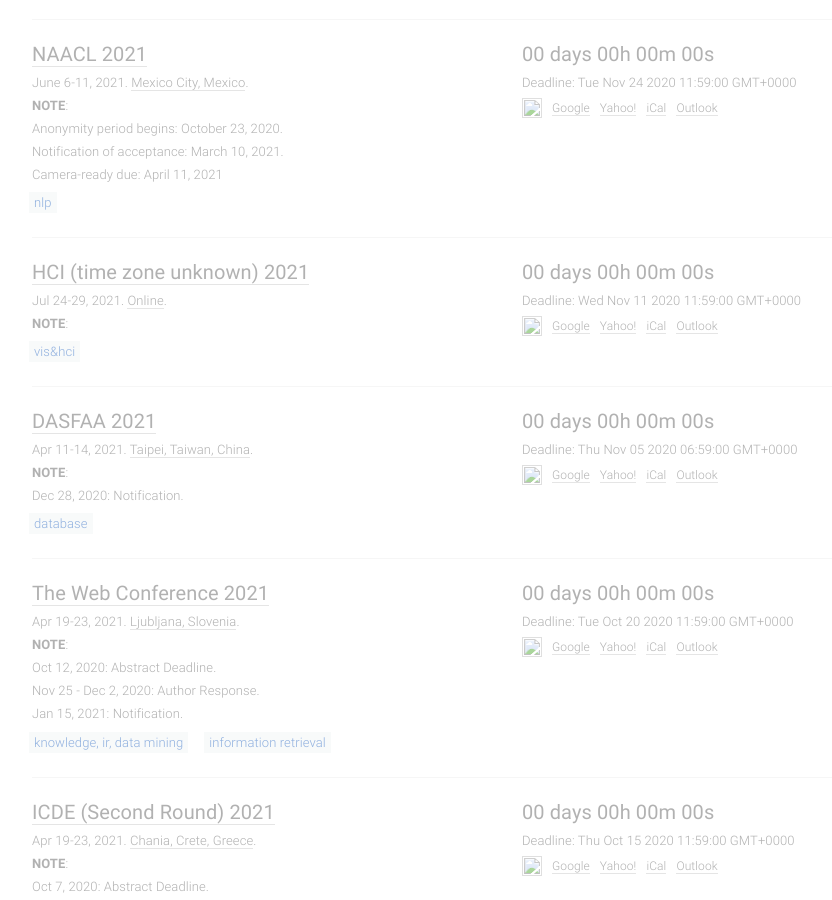
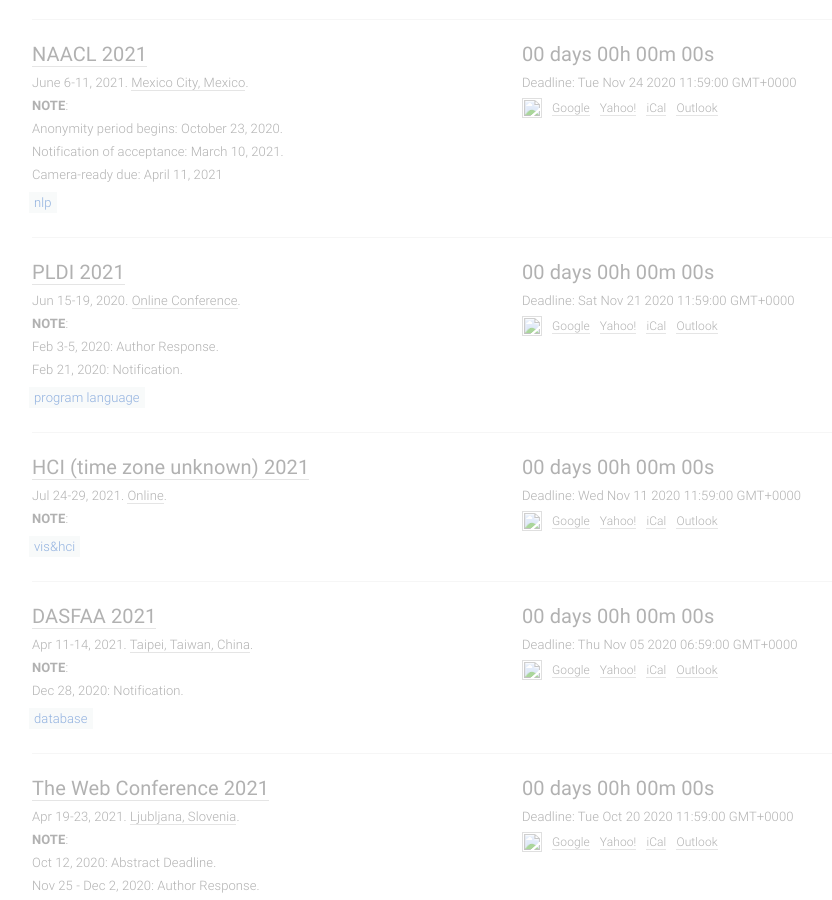
Before and after one commit to YanlinWang/DDL_netlify, a Jekyll site: the page built from index.html, in a window 1280 px wide and 900 px high, scrolled down 3730 px. Shown: the whole window, without its empty margins (133-965 px from the left). Built offline with Jekyll 4.4.1, drawn with Linux system fonts in a browser that asks for light colours; some of the changed text lies outside the part shown.

Commit message:
Update conferences.yml

```diff
--- a/_data/conferences.yml
+++ b/_data/conferences.yml
@@ -69,10 +69,10 @@
 
 
 - title: PLDI
-  year: 2020
-  id: pldi20
+  year: 2021
+  id: pldi
   link: https://pldi20.sigplan.org/track/pldi-2020-papers
-  deadline: '2010-11-22 23:59:00'
+  deadline: '2020-11-20 23:59:00'
   timezone: UTC-12
   date: Jun 15-19, 2020
   place: Online Conference
```
